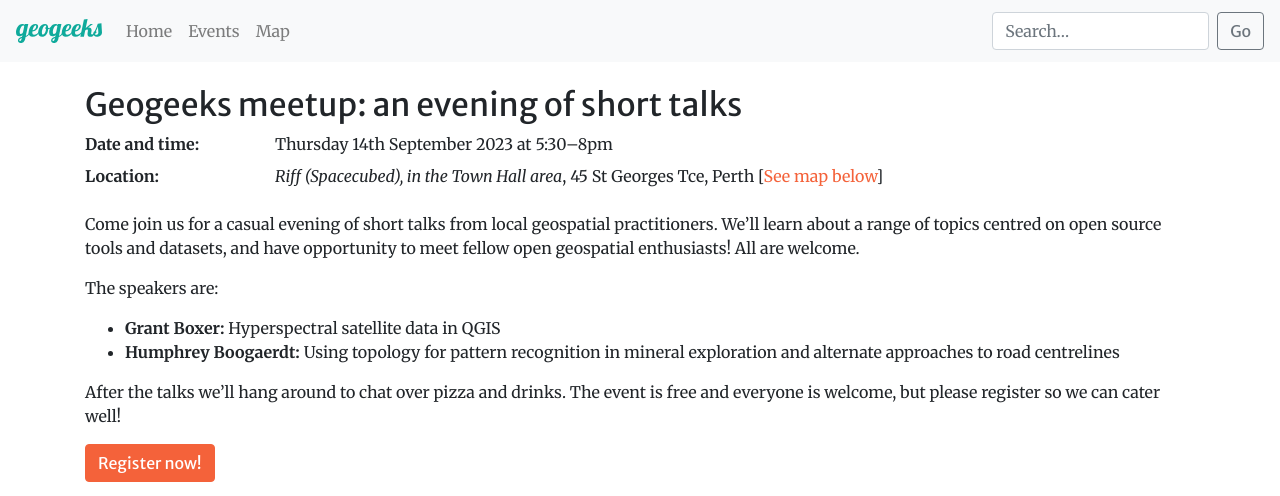
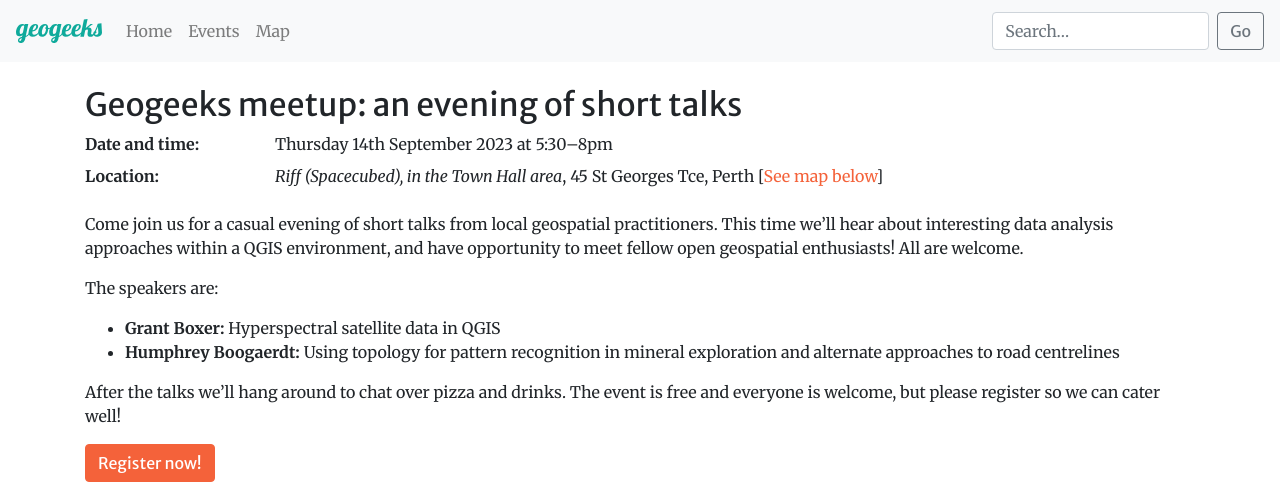
Before and after one commit to geogeeks-au/geogeeks-au.github.io, a Jekyll site: the page built from 2023/0914_hyperspectral-topology.md, in a window 1280 px wide, cut to the strip 0-496 px from the top of the page. Built offline with Jekyll 4.4.1, drawn with Linux system fonts in a browser that asks for light colours; comment, search, counter and statistics services are not loaded.

Commit message:
Update 0914_hyperspectral-topology.md

```diff
--- a/2023/0914_hyperspectral-topology.md
+++ b/2023/0914_hyperspectral-topology.md
@@ -14,7 +14,7 @@ homepage: true
 ---
 
 Come join us for a casual evening of short talks from local geospatial practitioners.
-We'll learn about a range of topics centred on open source tools and datasets, and have opportunity to meet fellow open geospatial enthusiasts!
+This time we'll hear about interesting data analysis approaches within a QGIS environment, and have opportunity to meet fellow open geospatial enthusiasts!
 All are welcome.
 
 The speakers are:
```
